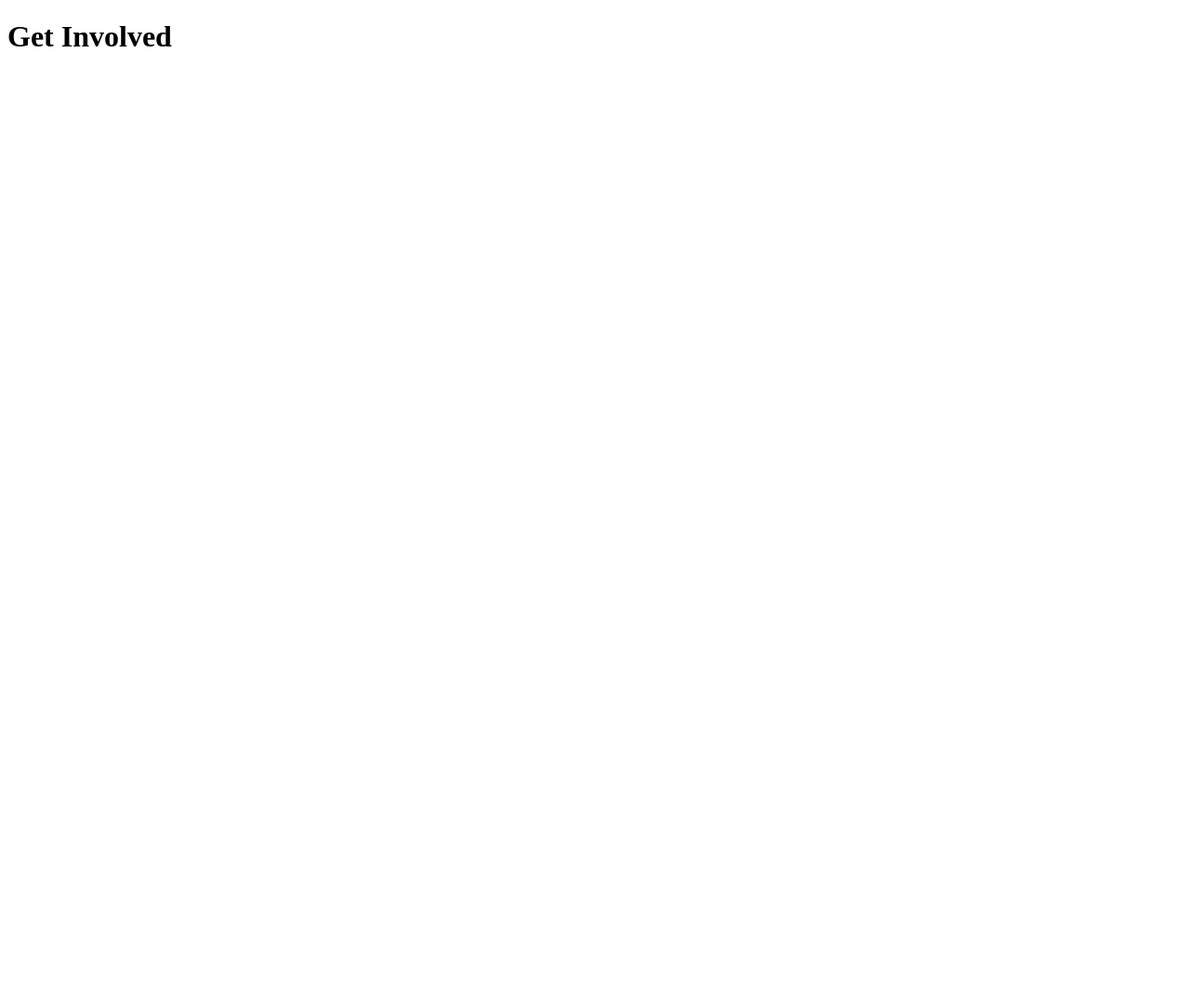
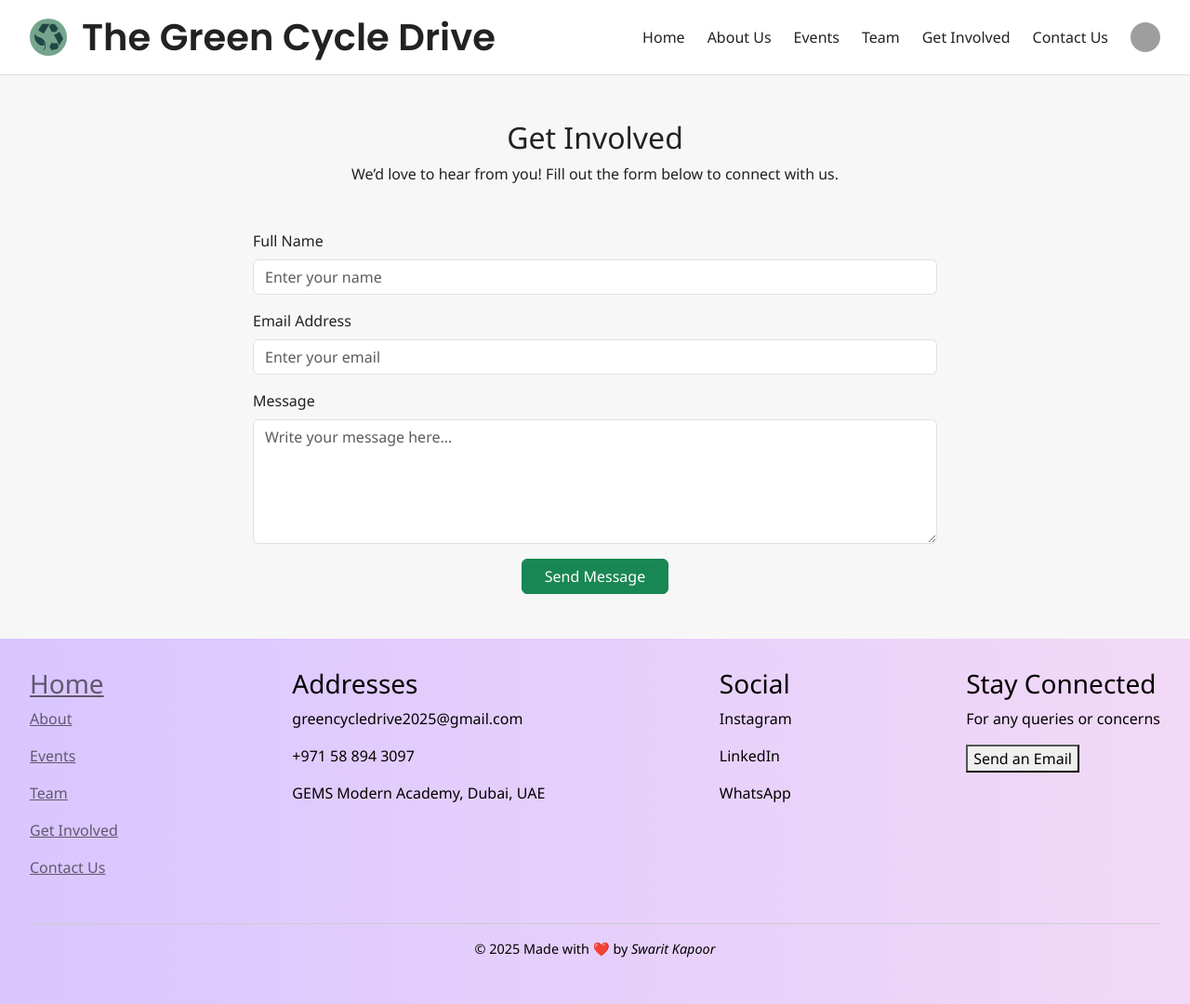
Before and after one commit to XDMcShots/Comp-Sci-IA, a Flask app: page /get_involved in a window 1280 px wide. Before the commit the page is almost empty. Shown: the whole page at 93% size. Before the commit the page ends 50 px from the top, so only its background shows below. Run offline with Flask 3, Linux system fonts and the light colour scheme; grey boxes are pictures that could not be loaded.

Commit message:
Get involved page

```diff
--- a/templates/get_involved.html
+++ b/templates/get_involved.html
@@ -1,11 +1,145 @@
 <!DOCTYPE html>
 <html lang="en">
-<head>
-    <meta charset="UTF-8">
-    <meta name="viewport" content="width=device-width, initial-scale=1.0">
-    <title>Document</title>
-</head>
-<body>
-    <h1>Get Involved</h1>
-</body>
+  <head>
+    <meta charset="UTF-8" />
+    <meta name="viewport" content="width=device-width, initial-scale=1.0" />
+    <title>Get Involved - Green Cycle Drive</title>
+    <link
+      href="https://cdn.jsdelivr.net/npm/bootstrap@5.3.7/dist/css/bootstrap.min.css"
+      rel="stylesheet"
+      crossorigin="anonymous"
+    />
+    <link rel="preconnect" href="https://fonts.googleapis.com" />
+    <link rel="preconnect" href="https://fonts.gstatic.com" crossorigin />
+    <link
+      href="https://fonts.googleapis.com/css2?family=Poppins:wght@400;600&display=swap"
+      rel="stylesheet"
+    />
+    <link rel="stylesheet" href="/static/styles.css" />
+  </head>
+
+  <body>
+    <!-- HEADER -->
+    <header class="navbar">
+      <div class="nav-left">
+        <img
+          src="/static/logo-cropped.svg"
+          alt="Green Cycle Drive Logo"
+          class="logo"
+        />
+        <a href="/" class="GCD_Heading"><h1>The Green Cycle Drive</h1></a>
+      </div>
+      <nav class="nav-links">
+        <a href="/">Home</a>
+        <a href="{{ url_for('about') }}">About Us</a>
+        <a href="{{ url_for('events') }}">Events</a>
+        <a href="{{ url_for('team') }}">Team</a>
+        <a href="{{ url_for('get_involved') }}">Get Involved</a>
+        <a href="#foot">Contact Us</a>
+        <img
+          src="https://avatars.githubusercontent.com/u/583231?v=4"
+          class="profile-icon"
+          alt="Profile Picture"
+        />
+      </nav>
+    </header>
+
+    <!-- CONTACT FORM SECTION -->
+    <section class="container py-5">
+      <div class="text-center mb-5">
+        <h2>Get Involved</h2>
+        <p>
+          We’d love to hear from you! Fill out the form below to connect with
+          us.
+        </p>
+      </div>
+      <div class="row justify-content-center">
+        <div class="col-md-8">
+          <form action="mailto:thegreencycledrive2025@gmail.com" method="post" enctype="text/plain">
+            <div class="mb-3">
+              <label for="name" class="form-label">Full Name</label>
+              <input
+                type="text"
+                class="form-control"
+                id="name"
+                name="Name"
+                placeholder="Enter your name"
+                required
+              />
+            </div>
+            <div class="mb-3">
+              <label for="email" class="form-label">Email Address</label>
+              <input
+                type="email"
+                class="form-control"
+                id="email"
+                placeholder="Enter your email"
+                name="Email"
+                required
+              />
+            </div>
+            <div class="mb-3">
+              <label for="message" class="form-label">Message</label>
+              <textarea
+                class="form-control"
+                id="message"
+                rows="5"
+                placeholder="Write your message here..."
+                name="Message"
+                required
+              ></textarea>
+            </div>
+            <div class="text-center">
+              <button type="submit" class="btn btn-success px-4">
+                Send Message
+              </button>
+            </div>
+          </form>
+        </div>
+      </div>
+    </section>
+
+    <!-- FOOTER -->
+    <footer id="foot">
+      <div class="footer-container">
+        <div class="footer-column">
+          <h3><a href="/">Home</a></h3>
+          <p><a href="{{ url_for('about') }}">About</a></p>
+          <p><a href="{{ url_for('events') }}">Events</a></p>
+          <p><a href="{{ url_for('team') }}">Team</a></p>
+          <p><a href="{{ url_for('get_involved') }}">Get Involved</a></p>
+          <p><a href="#foot">Contact Us</a></p>
+        </div>
+        <div class="footer-column">
+          <h3>Addresses</h3>
+          <p>greencycledrive2025@gmail.com</p>
+          <p>+971 58 894 3097</p>
+          <p>GEMS Modern Academy, Dubai, UAE</p>
+        </div>
+        <div class="footer-column">
+          <h3>Social</h3>
+          <p>Instagram</p>
+          <p>LinkedIn</p>
+          <p>WhatsApp</p>
+        </div>
+        <div class="footer-column">
+          <h3>Stay Connected</h3>
+          <p>For any queries or concerns</p>
+          <button>Send an Email</button>
+        </div>
+      </div>
+      <div class="footer-note">
+        <p>
+          © 2025 Made with ❤️ by
+          <em>Swarit Kapoor</em>
+        </p>
+      </div>
+    </footer>
+
+    <script
+      src="https://cdn.jsdelivr.net/npm/bootstrap@5.3.7/dist/js/bootstrap.bundle.min.js"
+      integrity="sha384-ndDqU0Gzau9qJ1lfW4pNLlhNTkCfHzAVBReH9diLvGRem5+R9g2FzA8ZGN954O5Q"
+      crossorigin="anonymous"
+    ></script>
+  </body>
 </html>
```
